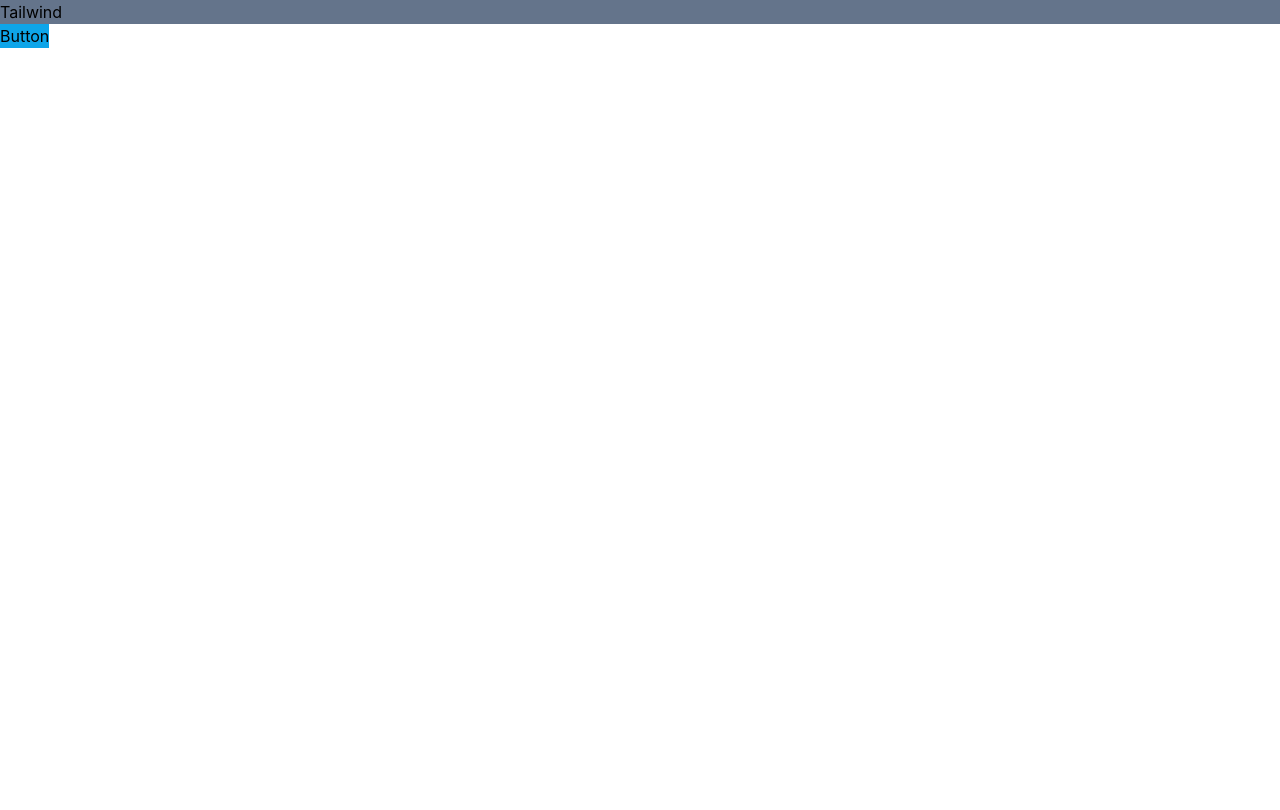
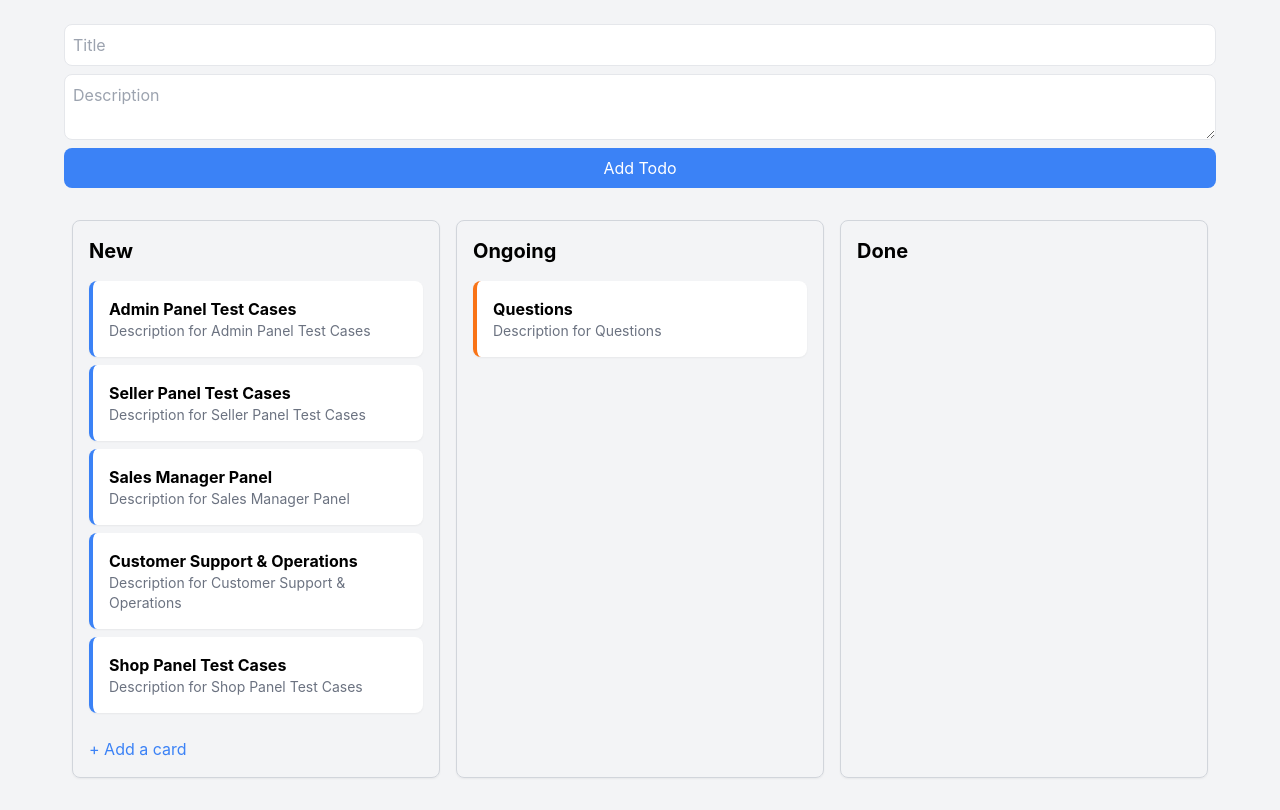
Before and after one commit to HussainShafayet/todo-app, a React (Create React App) app: page / in a window 1280 px wide. Built offline with nearby package versions, Linux system fonts and the light colour scheme.

Commit message:
add totdo item color

```diff
--- a/src/App.js
+++ b/src/App.js
@@ -1,12 +1,39 @@
+import React, { useState } from 'react';
 import './App.css';
+import Column from './components/Column';
+import AddTodoForm from './components/AddTodoForm';
 
-function App() {
+const App = () => {
+  const initialTodos = [
+    { id: 1, title: "Admin Panel Test Cases", description: "Description for Admin Panel Test Cases", status: 'New' },
+    { id: 2, title: "Seller Panel Test Cases", description: "Description for Seller Panel Test Cases", status: 'New' },
+    { id: 3, title: "Sales Manager Panel", description: "Description for Sales Manager Panel", status: 'New' },
+    { id: 4, title: "Customer Support & Operations", description: "Description for Customer Support & Operations", status: 'New' },
+    { id: 5, title: "Shop Panel Test Cases", description: "Description for Shop Panel Test Cases", status: 'New' },
+    { id: 6, title: "Questions", description: "Description for Questions", status: 'Ongoing' }
+  ];
+
+  const [todos, setTodos] = useState(initialTodos);
+
+  const addTodo = (title, description) => {
+    const newTodo = { id: Date.now(), title, description, status: 'New' };
+    setTodos([...todos, newTodo]);
+  };
+
+  const moveTodo = (id, newStatus) => {
+    setTodos(todos.map(todo => todo.id === id ? { ...todo, status: newStatus } : todo));
+  };
+
   return (
-    <div className="App">
-      <h1 className='bg-slate-500'>Tailwind</h1>
-      <button class="bg-sky-500/100 ...">Button</button>
+    <div className="flex flex-col items-center p-6 bg-gray-100 min-h-screen">
+      <AddTodoForm addTodo={addTodo} />
+      <div className="flex justify-between w-full max-w-6xl">
+        <Column title="New" todos={todos} moveTodo={moveTodo} />
+        <Column title="Ongoing" todos={todos} moveTodo={moveTodo} />
+        <Column title="Done" todos={todos} moveTodo={moveTodo} />
+      </div>
     </div>
   );
-}
+};
 
 export default App;
--- /dev/null
+++ b/src/components/AddTodoForm.js
@@ -0,0 +1,36 @@
+import React, { useState } from 'react';
+
+const AddTodoForm = ({ addTodo }) => {
+  const [title, setTitle] = useState('');
+  const [description, setDescription] = useState('');
+
+  const handleSubmit = (e) => {
+    e.preventDefault();
+    addTodo(title, description);
+    setTitle('');
+    setDescription('');
+  };
+
+  return (
+    <form className="flex flex-col mb-6 w-full max-w-6xl" onSubmit={handleSubmit}>
+      <input
+        type="text"
+        placeholder="Title"
+        value={title}
+        onChange={(e) => setTitle(e.target.value)}
+        required
+        className="mb-2 p-2 border rounded-lg"
+      />
+      <textarea
+        placeholder="Description"
+        value={description}
+        onChange={(e) => setDescription(e.target.value)}
+        required
+        className="mb-2 p-2 border rounded-lg"
+      ></textarea>
+      <button type="submit" className="p-2 bg-blue-500 text-white rounded-lg">Add Todo</button>
+    </form>
+  );
+};
+
+export default AddTodoForm;
--- /dev/null
+++ b/src/components/Column.js
@@ -0,0 +1,18 @@
+import React from 'react';
+import TodoItem from './TodoItem';
+
+const Column = ({ title, todos, moveTodo }) => {
+  const filteredTodos = todos.filter(todo => todo.status === title);
+
+  return (
+    <div className="flex flex-col w-1/3 p-4 border border-gray-300 rounded-lg m-2 shadow-sm">
+      <h2 className="text-xl font-bold mb-4">{title}</h2>
+      {filteredTodos.map(todo => (
+        <TodoItem key={todo.id} todo={todo} moveTodo={moveTodo} />
+      ))}
+      {title === 'New' && <div className="text-blue-500 cursor-pointer mt-4">+ Add a card</div>}
+    </div>
+  );
+};
+
+export default Column;
--- /dev/null
+++ b/src/components/TodoItem.js
@@ -0,0 +1,46 @@
+import React, { useState } from 'react';
+
+const TodoItem = ({ todo, moveTodo }) => {
+  const { id, title, description, status } = todo;
+  const [showMenu, setShowMenu] = useState(false);
+
+  const getNextStatusOptions = () => {
+    if (status === 'New') return ['Ongoing', 'Done'];
+    if (status === 'Ongoing') return ['New', 'Done'];
+    if (status === 'Done') return ['New', 'Ongoing'];
+  };
+
+  const handleRightClick = (e) => {
+    e.preventDefault();
+    setShowMenu(!showMenu);
+  };
+
+  const handleMove = (newStatus) => {
+    moveTodo(id, newStatus);
+    setShowMenu(false);
+  };
+
+  const getStatusColor = () => {
+    if (status === 'New') return 'border-blue-500';
+    if (status === 'Ongoing') return 'border-orange-500';
+    if (status === 'Done') return 'border-green-500';
+  };
+
+  return (
+    <div className={`relative p-4 mb-2 border-l-4 rounded-lg bg-white shadow-sm ${getStatusColor()}`} onContextMenu={handleRightClick}>
+      <h3 className="font-bold">{title}</h3>
+      <p className="text-sm text-gray-500">{description}</p>
+      {showMenu && (
+        <div className="absolute top-0 left-0 mt-10 bg-white border rounded-lg shadow-lg z-10">
+          {getNextStatusOptions().map(option => (
+            <div key={option} className="p-2 cursor-pointer hover:bg-gray-100" onClick={() => handleMove(option)}>
+              Move to {option}
+            </div>
+          ))}
+        </div>
+      )}
+    </div>
+  );
+};
+
+export default TodoItem;
```
